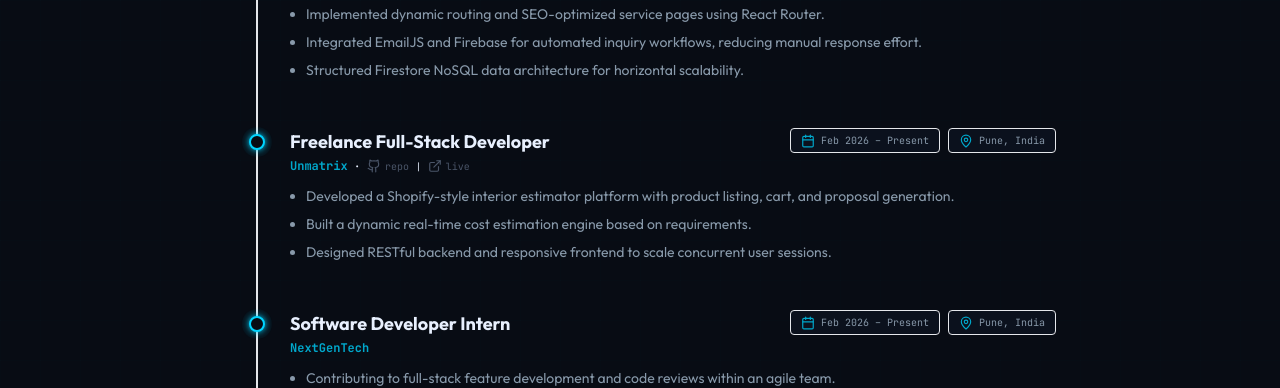
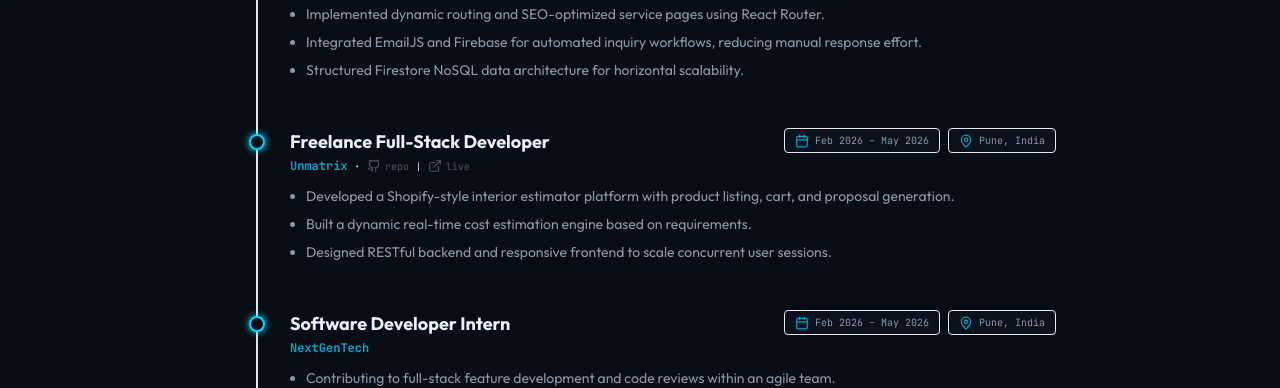
Before and after one commit to RAHUL0408-B/Portfolio, a React (Vite) app: page / in a window 1280 px wide. Shown: the part 4480-4868 px from the top of the page. Built offline with nearby package versions, Linux system fonts and the light colour scheme.

Commit message:
chore: update Unmatrix and NextGenTech durations to completed dates

```diff
--- a/src/data/resumeData.js
+++ b/src/data/resumeData.js
@@ -130,7 +130,7 @@ export const resumeData = {
     {
       role: "Freelance Full-Stack Developer",
       company: "Unmatrix",
-      duration: "Feb 2026 – Present",
+      duration: "Feb 2026 – May 2026",
       location: "Pune, India",
       github: "https://github.com/RAHUL0408-B/Estimation.web",
       live: "https://github.com/RAHUL0408-B/Estimation.web",
@@ -143,7 +143,7 @@ export const resumeData = {
     {
       role: "Software Developer Intern",
       company: "NextGenTech",
-      duration: "Feb 2026 – Present",
+      duration: "Feb 2026 – May 2026",
       location: "Pune, India",
       points: [
         "Contributing to full-stack feature development and code reviews within an agile team.",
```
